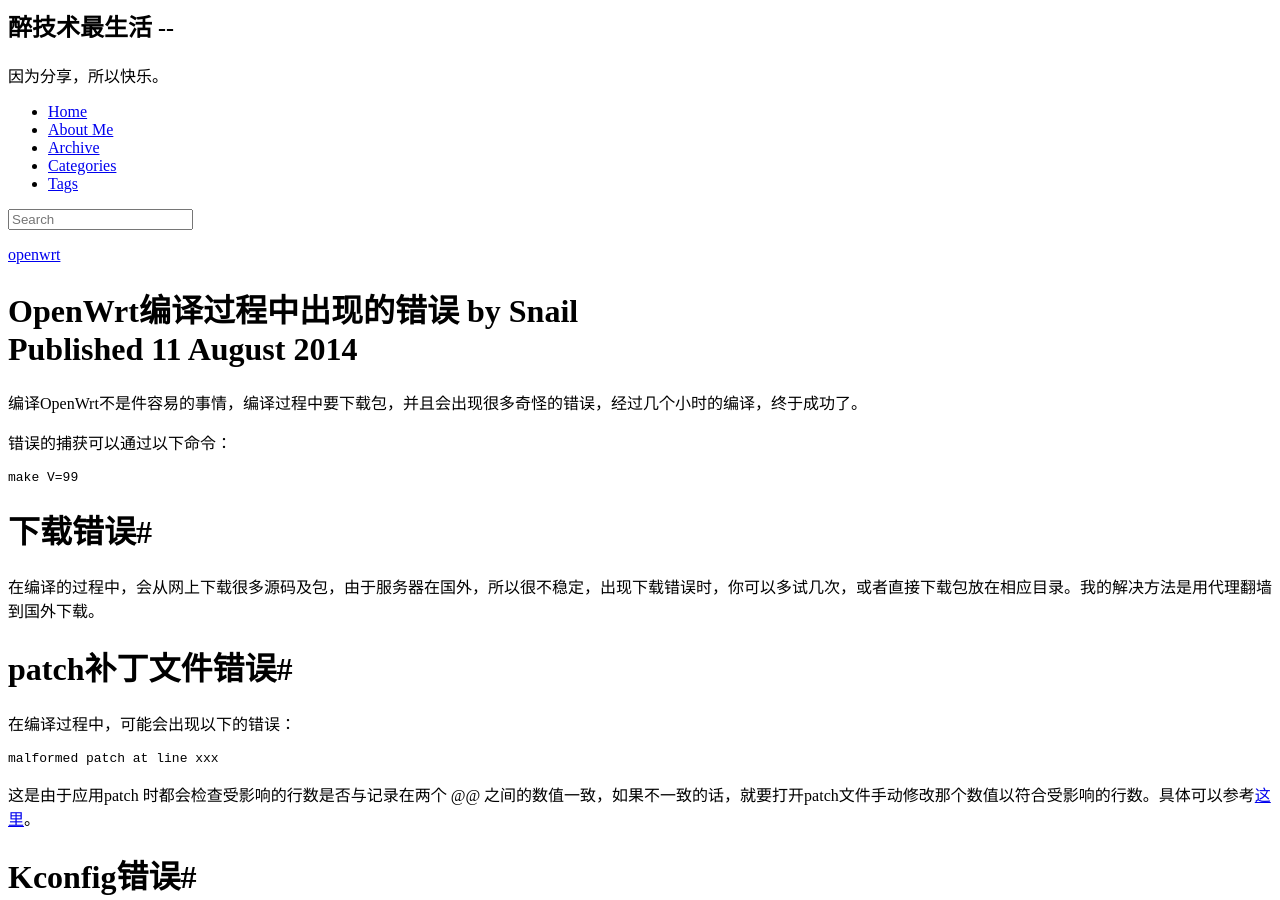
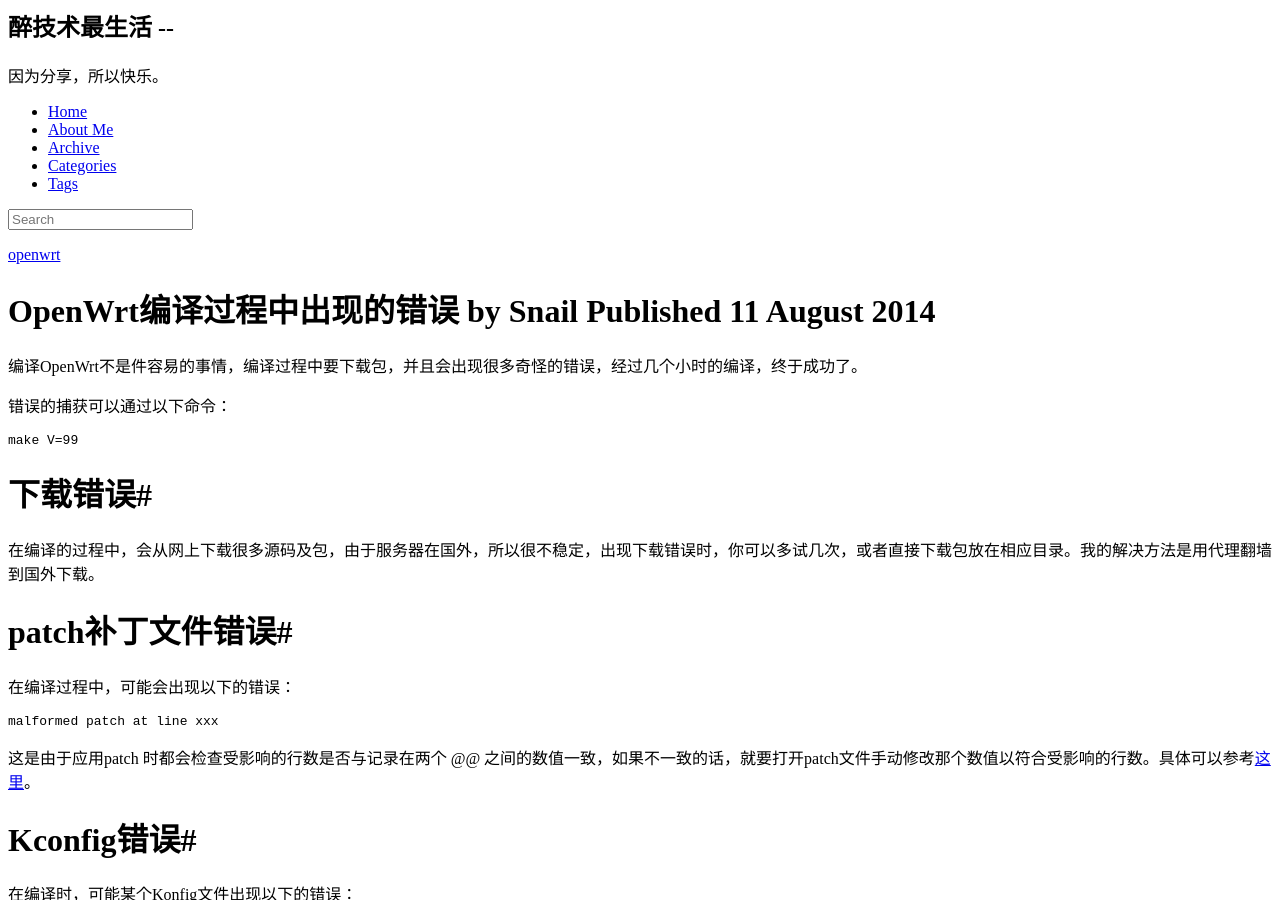
Before and after one commit to DutZMZ/Zuijishu, a Jekyll site: the page built from _posts/2014-8-11-error_on_compiling_openwrt.md, in a window 1280 px wide and 900 px high. Built offline with Jekyll 4.4.1, drawn with Linux system fonts in a browser that asks for light colours; nearby versions of some CDN libraries; library files that are not in the unit come from our copies.

Commit message:
Update post.html

```diff
--- a/_includes/themes/Snail/post.html
+++ b/_includes/themes/Snail/post.html
@@ -14,8 +14,7 @@
 				<h1 class="journal-title">
 				    {{ page.title }}
 				    <span class="author">
-				        {% if page.tagline %}{{page.tagline}}{% endif %}
-				            <div class="journal-date">Published {{ page.date | date_to_long_string }}</div>
+				        {% if page.tagline %}{{page.tagline}}{% endif %} Published {{ page.date | date_to_long_string }}
 
 				    </span>
 				</h1>
```
